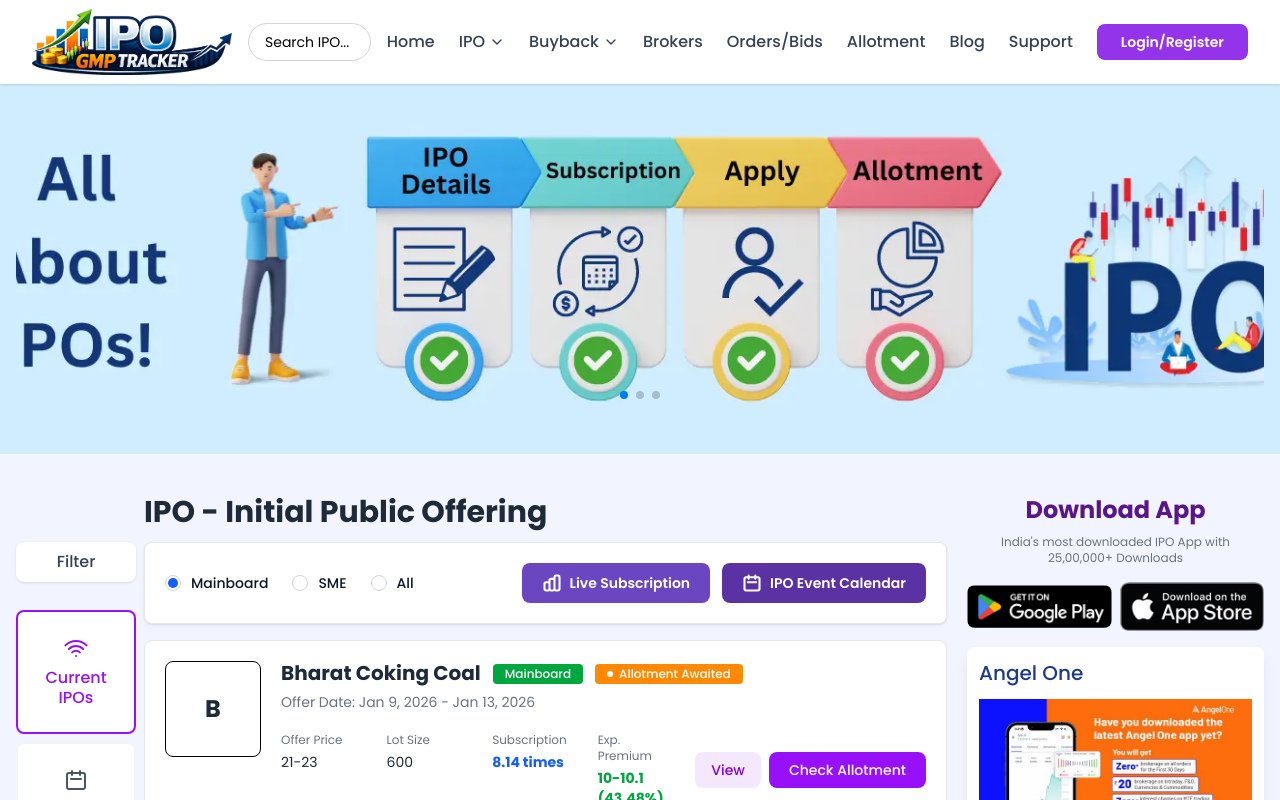
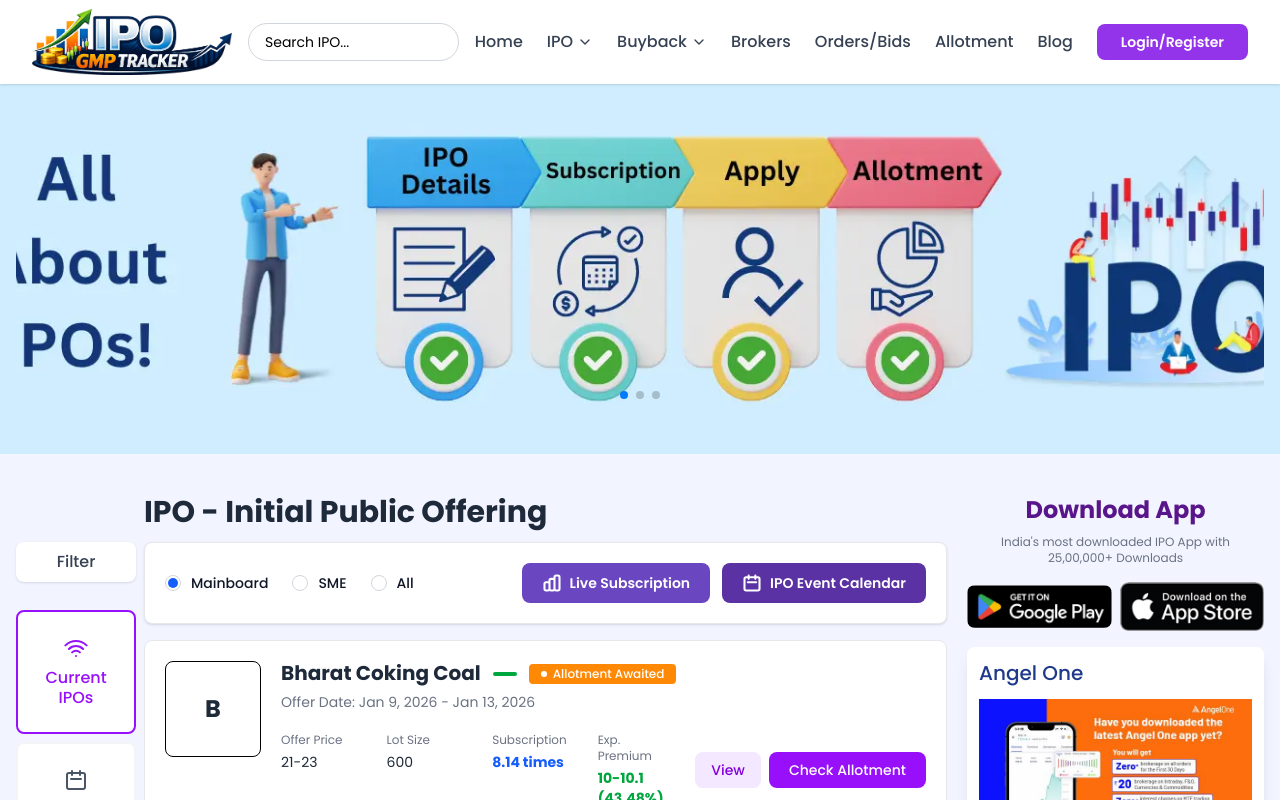
Before and after one commit to hardik2971/IPOGMPTracker-website, a Next.js app: page / in a window 1280 px wide. Shown: the top 800 px of the page. Built offline with nearby package versions, Linux system fonts and the light colour scheme; no server answers.

Commit message:
api changes

```diff
--- a/components/Header.tsx
+++ b/components/Header.tsx
@@ -123,12 +123,12 @@
             >
               Blog
             </Link>
-            <Link
+            {/* <Link
               href="/support"
               className="text-gray-700 hover:text-purple-600 transition-colors font-medium text-sm xl:text-base"
             >
               Support
-            </Link>
+            </Link> */}
             {/* Login/Register Button */}
             <Dialog open={isDialogOpen} onOpenChange={setIsDialogOpen}>
               <DialogTrigger asChild>
@@ -259,12 +259,12 @@
             >
               Blog
             </Link>
-            <Link
+            {/* <Link
               href="/support"
               className="block text-gray-700 hover:text-purple-600 py-2 text-sm font-medium"
             >
               Support
-            </Link>
+            </Link> */}
             <Dialog open={isDialogOpen} onOpenChange={setIsDialogOpen}>
               <DialogTrigger asChild>
                 <button className="w-full bg-purple-600 text-white px-4 py-2 rounded-lg text-center text-sm font-semibold hover:bg-purple-700 transition-colors">
--- a/components/IPOSection.tsx
+++ b/components/IPOSection.tsx
@@ -30,6 +30,7 @@
       setError(null);
 
       const res = await ipoApi.getAllIpos();
+console.log("res.data",res.data);
 
       setIpos(res.data);
 
--- a/components/ipo/IpoCard.tsx
+++ b/components/ipo/IpoCard.tsx
@@ -35,7 +35,7 @@
                 {ipo.name}
               </h3>
               <span className="px-3 py-0.5 bg-green-600 text-white text-xs font-medium rounded">
-                {ipo.boardType}
+                {ipo.ipoType}
               </span>
               {ipo.currentStatus === "closed" ? (
                 <span className="px-3 py-0.5 bg-red-600 text-white text-xs font-medium rounded flex items-center gap-1.5">
--- a/helper/ipoHelpers.ts
+++ b/helper/ipoHelpers.ts
@@ -16,7 +16,7 @@
 
   return `${openDate.toLocaleDateString(
     "en-US",
-    options
+    options,
   )} - ${closeDate.toLocaleDateString("en-US", options)}`;
 };
 
@@ -27,7 +27,7 @@
   name: ipo.name,
   logo: ipo.icon_url || null,
   // API doesn’t give board type; keep "Mainboard" to preserve UI
-  boardType: "Mainboard",
+  ipoType: ipo.ipo_type,
   currentStatus: ipo.current_status,
   allotmentAwaited: Boolean(ipo.allotment_link),
   offerDate: formatDateRange(ipo.open, ipo.close),
--- a/types/api/ipo.ts
+++ b/types/api/ipo.ts
@@ -8,6 +8,7 @@
 export interface Ipo {
   id: number;
   name: string;
+  ipo_type: string;
   open: string; // ISO / date string
   close: string; // ISO / date string
   start_time: string; // HH:mm:ss
--- a/types/ipo.ts
+++ b/types/ipo.ts
@@ -2,7 +2,7 @@
   name: string;
   logo: string | null;
   currentStatus?: string;
-  boardType: string;
+  ipoType: string;
   allotmentAwaited: boolean;
   offerDate: string;
   offerPrice: string;
```
